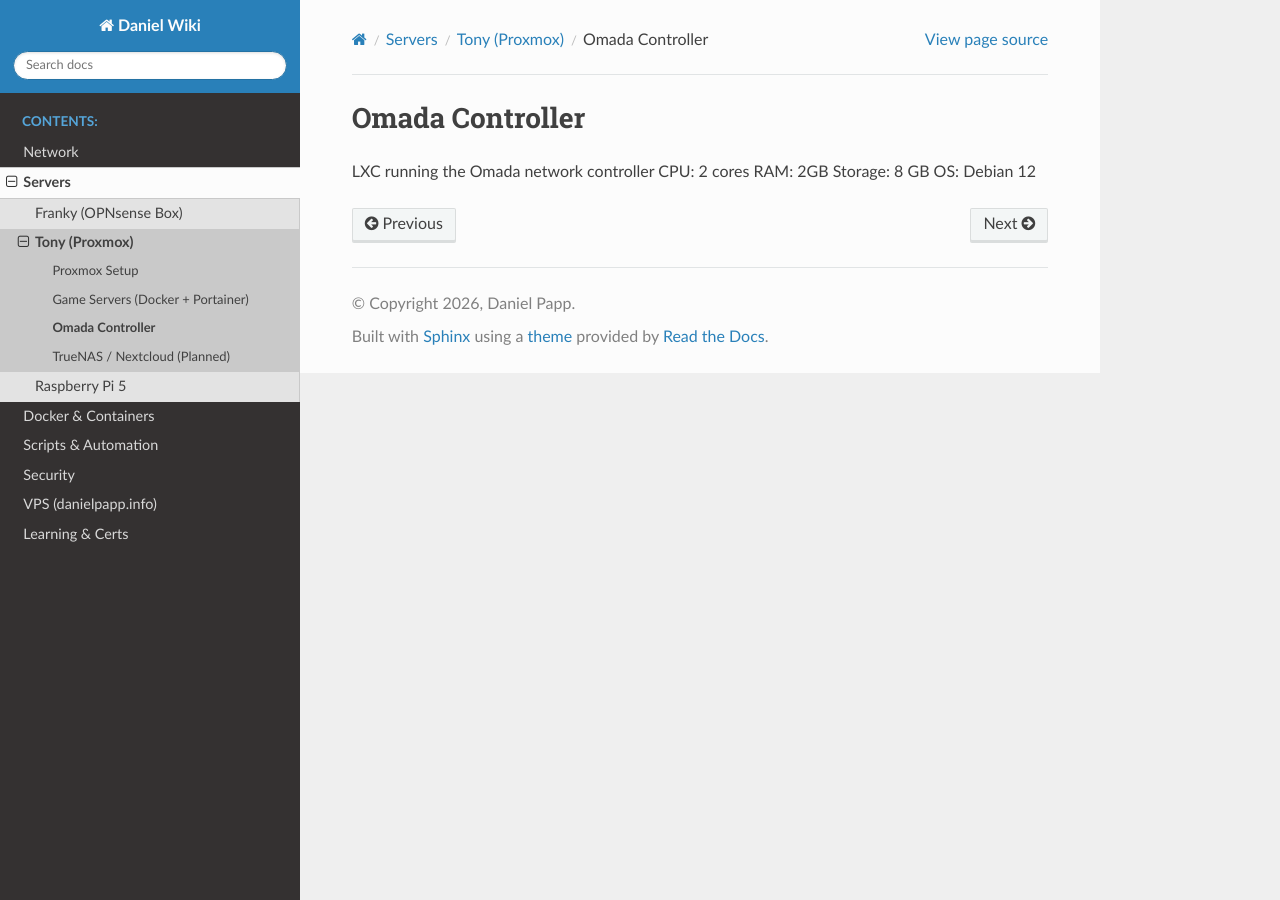
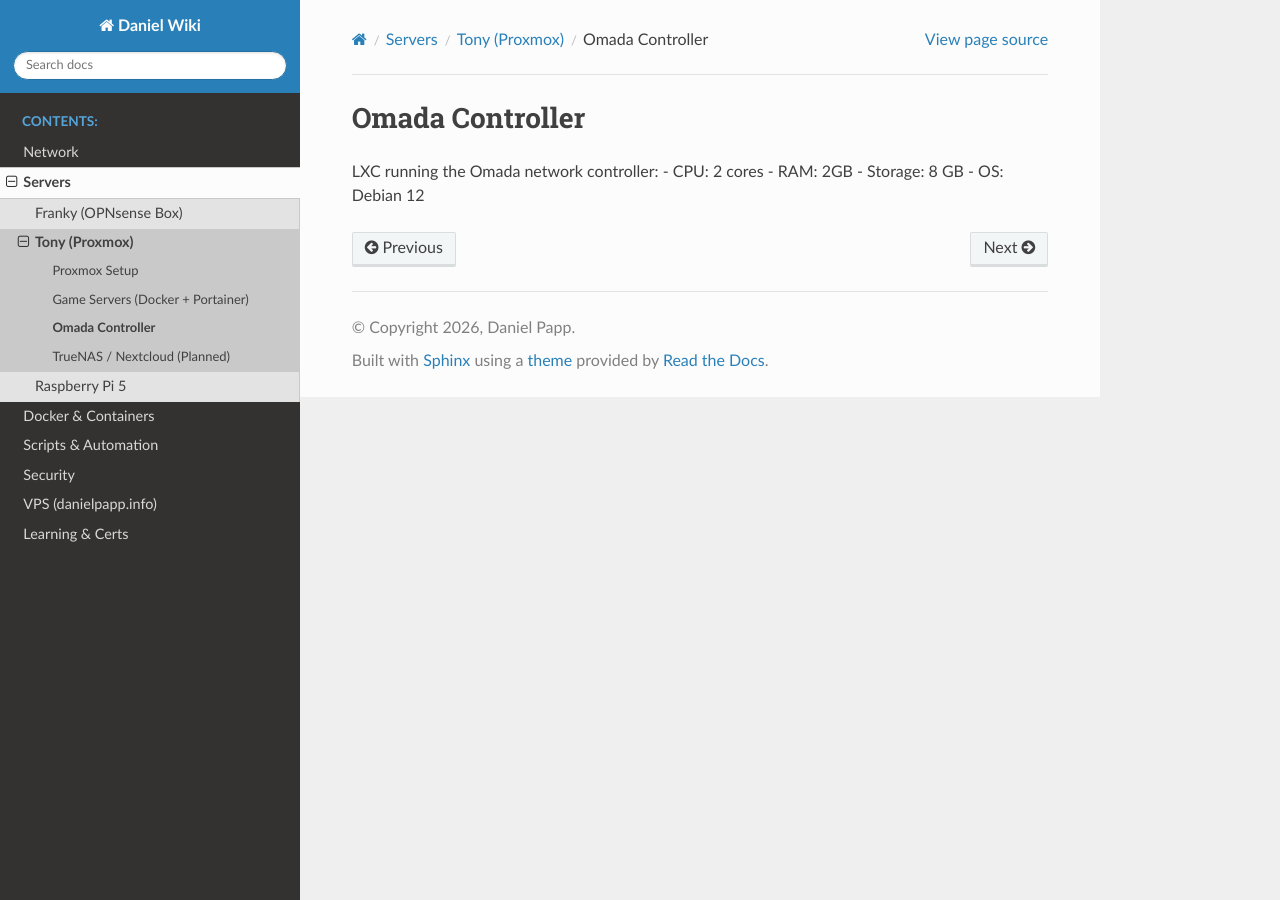
Before and after one commit to Silzara/wiki, a Sphinx documentation site: the page built from source/servers/tony/omada-controller.rst, in a window 1280 px wide. Built offline with Sphinx 7.4.7 and the Read the Docs theme 3.1.0, drawn with Linux system fonts in a browser that asks for light colours.

```diff
--- a/source/servers/tony/omada-controller.rst
+++ b/source/servers/tony/omada-controller.rst
@@ -1,8 +1,8 @@
 Omada Controller
 ================
 
-LXC running the Omada network controller
-CPU: 2 cores
-RAM: 2GB
-Storage: 8 GB
-OS: Debian 12
+LXC running the Omada network controller:
+- CPU: 2 cores
+- RAM: 2GB
+- Storage: 8 GB
+- OS: Debian 12
```
